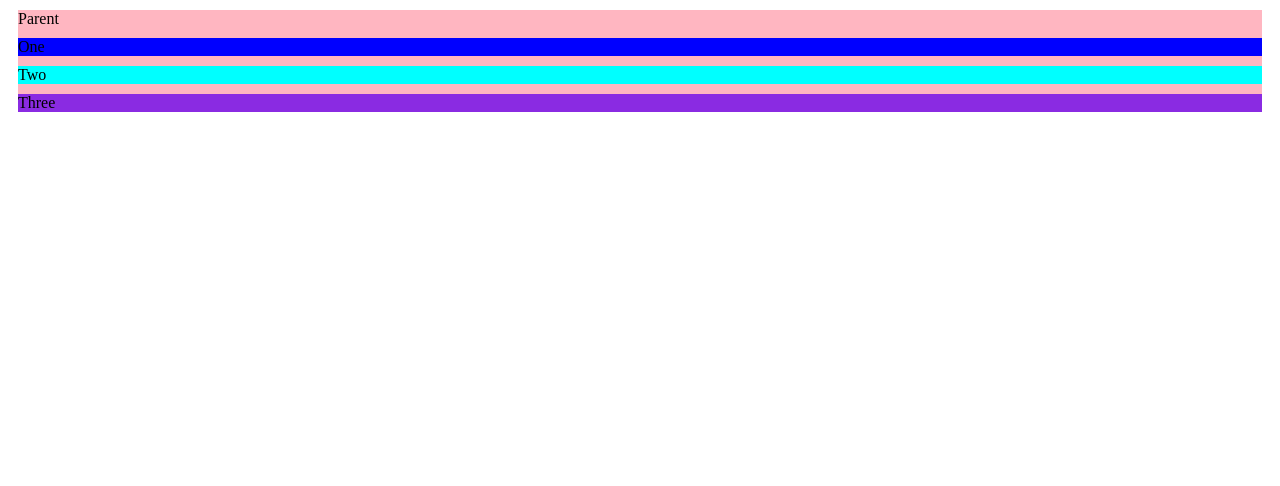
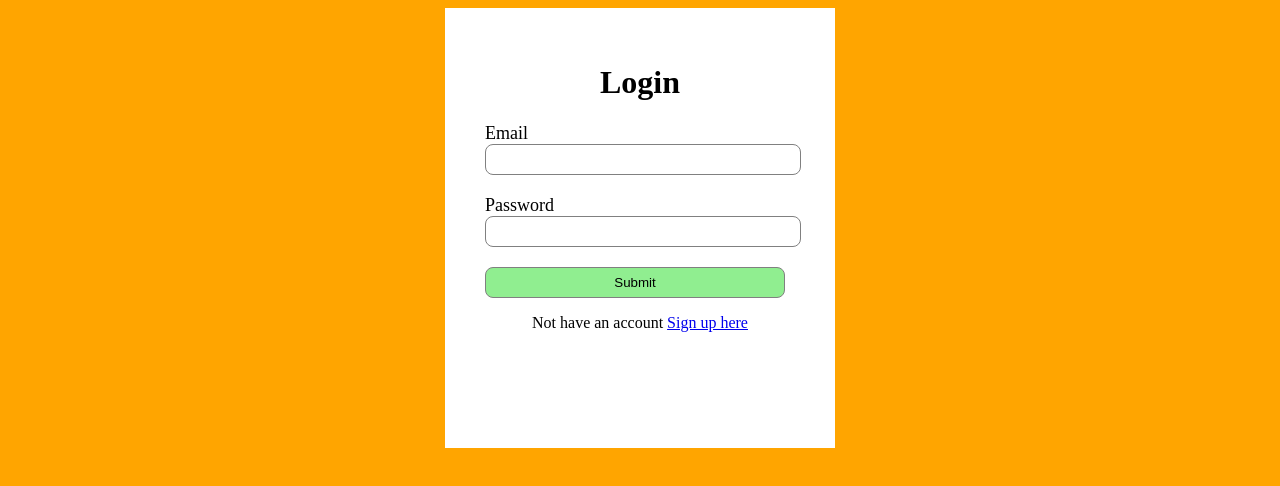
Before and after one commit to Togoch/Registration-form, a plain HTML site: page index.html in a window 1280 px wide. Drawn offline with Linux system fonts and the light colour scheme.

Commit message:
Add files via upload

```diff
--- a/index.html
+++ b/index.html
@@ -1,21 +1,22 @@
 <!DOCTYPE html>
 <html lang="en">
 <head>
-    <title>CSS positioning</title>
-    <link rel="stylesheet" href="./style.css">
+    <title>Login</title>
+    <link rel="stylesheet" href="file.css">
 </head>
 <body>
-    <div class="parent">
-        Parent
-        <div class="child-one">One</div>
-        <div class="child-two">Two</div>
-        <div class="child-three">Three</div>
 
+    <div class="div1">
+        <h1>Login</h1>
+    <form action="">
+<label for="">Email</label>
+<input type="text" placeholder="">
+<label for="">Password</label>
+<input type="text" placeholder="">
+<input type="button" value="Submit" class="sb">
+    </form>
+    <p>Not have an account <a href="signup.html">Sign up here</a></p>
 
-
-
-    </div>
-
-
+</div>
 </body>
 </html>
```
